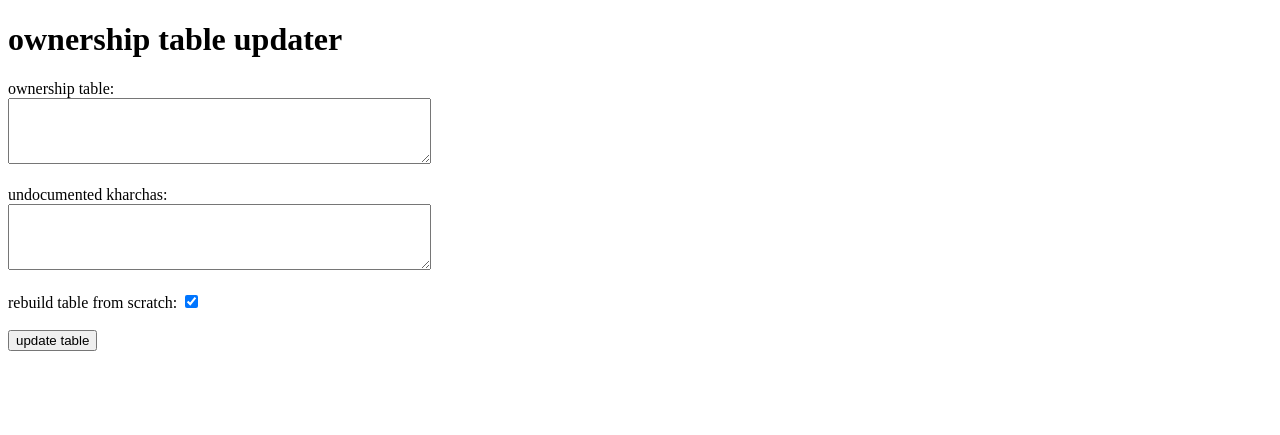
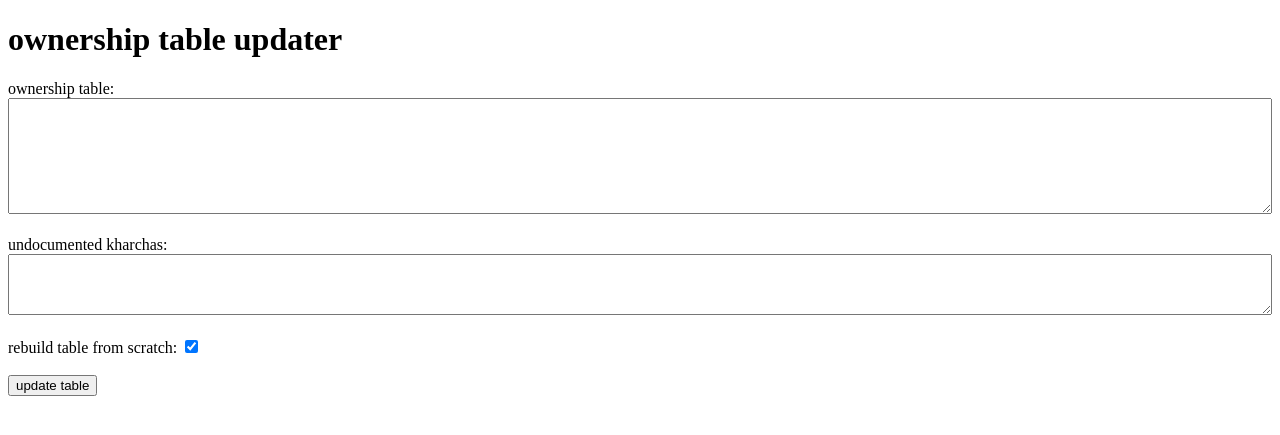
Before and after one commit to harshgits/house-kharchas, a Flask app: page / in a window 1280 px wide. Shown: the top 435 px of the page. Run offline with Flask 3, Linux system fonts and the light colour scheme.

Commit message:
textbox widths

```diff
--- a/templates/webpage.html
+++ b/templates/webpage.html
@@ -28,13 +28,17 @@
 <body>
     <h1>ownership table updater</h1>
     <form action="/" method="post">
+        <!-- <label for="ownership_table">ownership table:</label><br>
+        <textarea id="ownership_table" name="ownership_table" rows="4"
+            cols="50">{{ request.form['ownership_table'] if request.form.get('ownership_table') else '' }}</textarea><br><br> -->
         <label for="ownership_table">ownership table:</label><br>
-        <textarea id="ownership_table" name="ownership_table" rows="4"
-            cols="50">{{ request.form['ownership_table'] if request.form.get('ownership_table') else '' }}</textarea><br><br>
+        <textarea id="ownership_table" name="ownership_table" rows="10" cols="50"
+            style="width: 100%; box-sizing: border-box; resize: vertical; font-size: 7pt;">{{ request.form['ownership_table'] if request.form.get('ownership_table') else '' }}</textarea><br><br>
+
 
         <label for="undocd_kharchas">undocumented kharchas:</label><br>
-        <textarea id="undocd_kharchas" name="undocd_kharchas" rows="4"
-            cols="50">{{ request.form['undocd_kharchas'] if request.form.get('undocd_kharchas') else '' }}</textarea><br><br>
+        <textarea id="undocd_kharchas" name="undocd_kharchas" rows="5" cols="50"
+            style="width: 100%; box-sizing: border-box; resize: vertical; font-size: 7pt;">{{ request.form['undocd_kharchas'] if request.form.get('undocd_kharchas') else '' }}</textarea><br><br>
 
         <label for="rebuild_table">rebuild table from scratch:</label>
         <input type="checkbox" id="rebuild_table" name="rebuild_table" value="true" checked><br><br>
```
